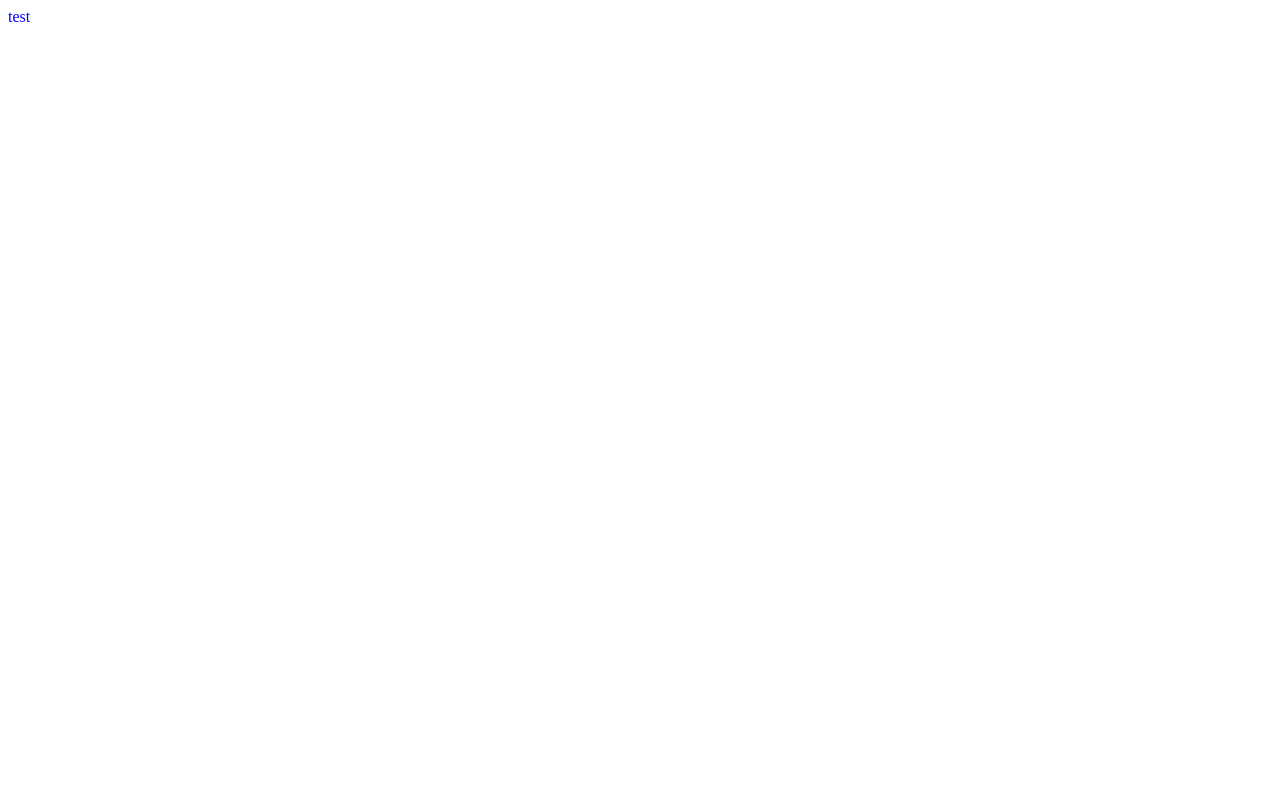
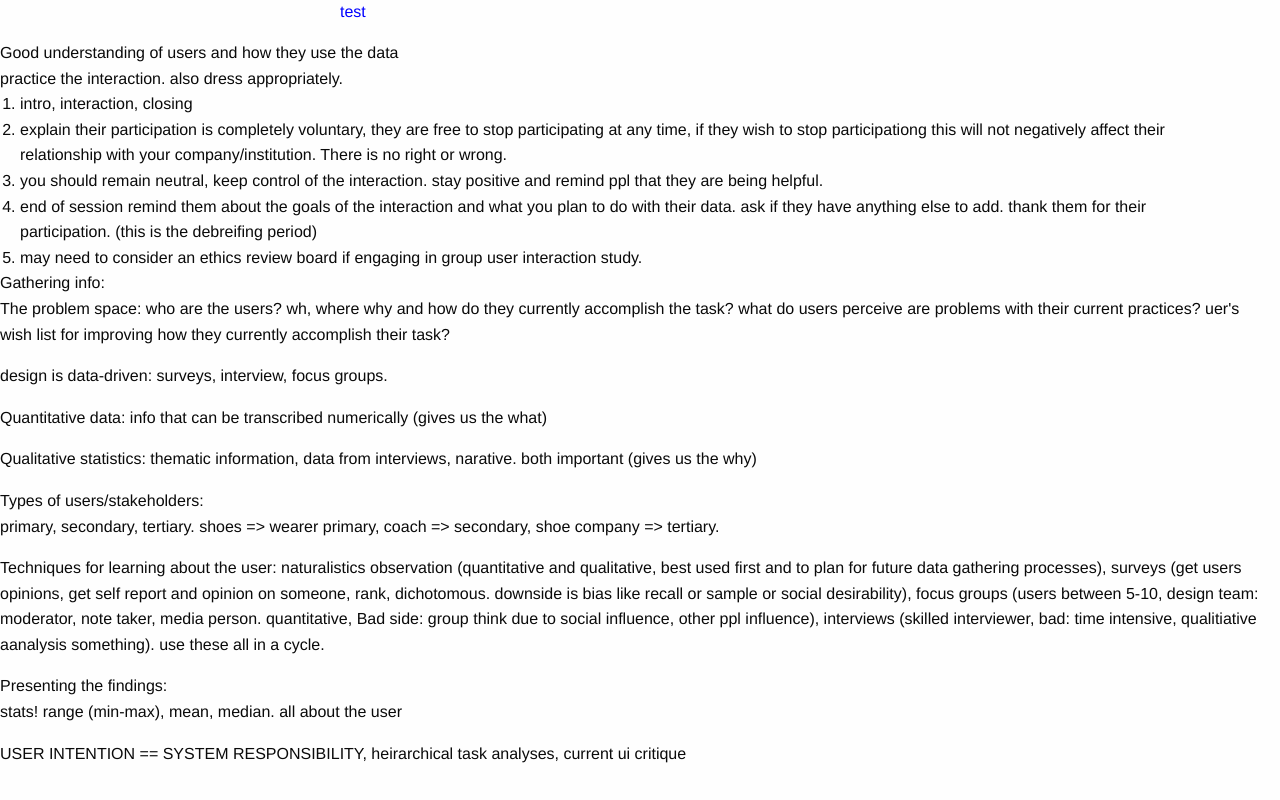
Before and after one commit to m-piechatzek/uxuimonikapiechatzek, a plain HTML site: page index.html in a window 1280 px wide. Drawn offline with nearby package versions, Linux system fonts and the light colour scheme.

Commit message:
week 1 & week 2

```diff
--- a/index.html
+++ b/index.html
@@ -1,13 +1,59 @@
 <!DOCTYPE html>
 <html>
+
 <head>
-	<title>UXUI Monika Piechatzek</title>
-	<script src="https://ajax.googleapis.com/ajax/libs/jquery/3.5.1/jquery.min.js"></script>
-	<link rel="stylesheet" href="./styles/app.css">
-	<link rel="javascript" href="./javascript/app.js">
+    <title>UXUI Monika Piechatzek</title>
+    <script src="https://ajax.googleapis.com/ajax/libs/jquery/3.5.1/jquery.min.js"></script>
+    <link rel="stylesheet" href="./styles/app.css">
+    <link rel="javascript" href="./javascript/app.js">
+    <!-- foundation-float.min.css: Compressed CSS with legacy Float Grid -->
+    <link rel="stylesheet" href="https://cdn.jsdelivr.net/npm/foundation-sites@6.6.3/dist/css/foundation-float.min.css" integrity="sha256-4ldVyEvC86/kae2IBWw+eJrTiwNEbUUTmN0zkP4luL4=" crossorigin="anonymous">
+    <!-- foundation-prototype.min.css: Compressed CSS with prototyping classes -->
+    <link rel="stylesheet" href="https://cdn.jsdelivr.net/npm/foundation-sites@6.6.3/dist/css/foundation-prototype.min.css" integrity="sha256-BiKflOunI0SIxlTOOUCQ0HgwXrRrRwBkIYppEllPIok=" crossorigin="anonymous">
+    <!-- foundation-rtl.min.css: Compressed CSS with right-to-left reading direction -->
+    <link rel="stylesheet" href="https://cdn.jsdelivr.net/npm/foundation-sites@6.6.3/dist/css/foundation-rtl.min.css" integrity="sha256-F+9Ns8Z/1ZISonBbojH743hsmF3x3AlQdJEeD8DhQsE=" crossorigin="anonymous">
 </head>
+
 <body>
-	<div>test</div>
+    <div class="row">
+        <div class="large-6 large-centered">test</div>
+    </div>
+    <p>
+        <ol>
+            <li>Good understanding of users and how they use the data</li>
+            <li>practice the interaction. also dress appropriately.
+                <ol>
+                    <li>intro, interaction, closing</li>
+                    <li>explain their participation is completely voluntary, they are free to stop participating at any time, if they wish to stop participationg this will not negatively affect their relationship with your company/institution. There is no right or wrong.</li>
+                    <li> you should remain neutral, keep control of the interaction. stay positive and remind ppl that they are being helpful.</li>
+                    <li>end of session remind them about the goals of the interaction and what you plan to do with their data. ask if they have anything else to add. thank them for their participation. (this is the debreifing period)</li>
+                    <li>may need to consider an ethics review board if engaging in group user interaction study.</li>
+                </ol>
+            </li>
+            <li>Gathering info:
+                <p>
+                    The problem space: who are the users? wh, where why and how do they currently accomplish the task? what do users perceive are problems with their current practices? uer's wish list for improving how they currently accomplish their task?
+                </p>
+                <p> design is data-driven: surveys, interview, focus groups.</p>
+                <p>Quantitative data: info that can be transcribed numerically (gives us the what)</p>
+                <p>Qualitative statistics: thematic information, data from interviews, narative. both important (gives us the why)</p>
+            </li>
+            <li>Types of users/stakeholders:
+                <p>primary, secondary, tertiary. shoes => wearer primary, coach => secondary, shoe company => tertiary.</p>
+            </li>
+            <li>
+                <p>Techniques for learning about the user: naturalistics observation (quantitative and qualitative, best used first and to plan for future data gathering processes), surveys (get users opinions, get self report and opinion on someone, rank, dichotomous. downside is bias like recall or sample or social desirability), focus groups (users between 5-10, design team: moderator, note taker, media person. quantitative, Bad side: group think due to social influence, other ppl influence), interviews (skilled interviewer, bad: time intensive, qualitiative aanalysis something). use these all in a cycle.</p>
+                <p>
+                </p>
+            </li>
+            <li>Presenting the findings:
+                <p>
+                	stats! range (min-max), mean, median. all about the user
+                </p>
+                <p>USER INTENTION == SYSTEM RESPONSIBILITY, heirarchical task analyses, current ui critique</p>
+            </li>
+        </ol>
+    </p>
+</body>
 
-</body>
 </html>
```
